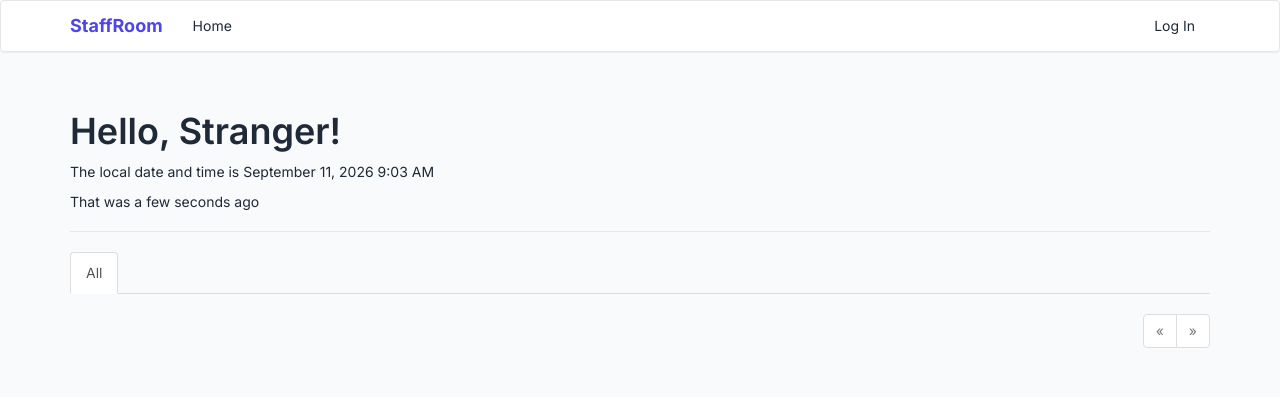
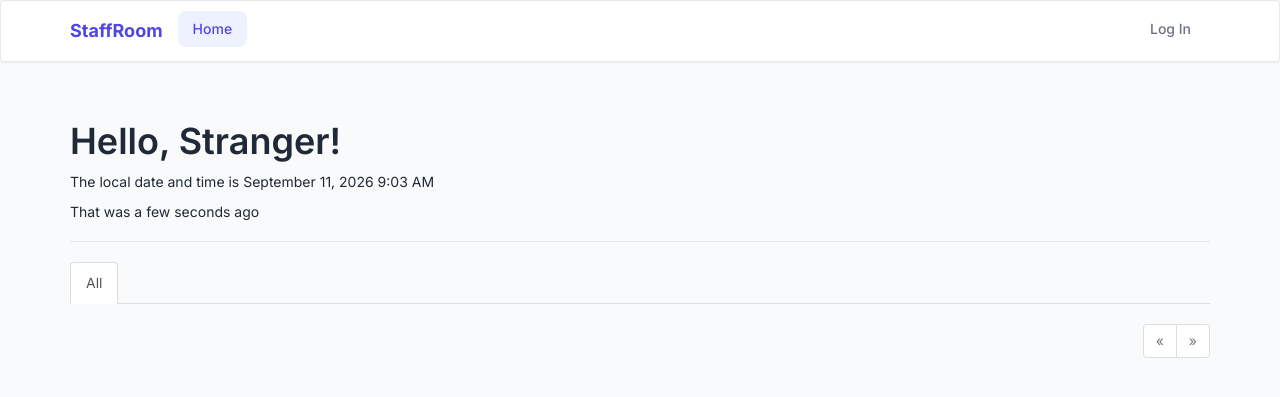
Before and after one commit to mahmoudnasser1561/FlaskForge, a Flask app: page / in a window 1280 px wide. Shown: the top 397 px of the page. Run offline with Flask 3, Linux system fonts and the light colour scheme; data that the repository does not hold is empty; some libraries are stand-ins or nearby versions.

Commit message:
Redesign navbar: modern topbar look, active-state highlighting

```diff
--- a/App/static/styles.css
+++ b/App/static/styles.css
@@ -60,17 +60,32 @@ a:hover, a:focus {
     background-color: var(--color-surface);
     border-color: var(--color-border);
     box-shadow: var(--shadow-sm);
+    min-height: 60px;
 }
 .navbar-inverse .navbar-brand {
     color: var(--color-primary);
     font-weight: 700;
+    height: 60px;
+    line-height: 60px;
+    padding-top: 0;
+    padding-bottom: 0;
 }
 .navbar-inverse .navbar-brand:hover,
 .navbar-inverse .navbar-brand:focus {
     color: var(--color-primary-dark);
 }
+.navbar-inverse .navbar-nav {
+    margin-top: 10px;
+}
+.navbar-inverse .navbar-nav > li {
+    margin-right: 4px;
+}
 .navbar-inverse .navbar-nav > li > a {
-    color: var(--color-text);
+    color: var(--color-text-muted);
+    font-weight: 500;
+    border-radius: var(--radius);
+    padding-top: 8px;
+    padding-bottom: 8px;
     transition: var(--transition);
 }
 .navbar-inverse .navbar-nav > li > a:hover,
--- a/App/templates/base.html
+++ b/App/templates/base.html
@@ -26,22 +26,24 @@
         </div>
         <div class="navbar-collapse collapse">
             <ul class="nav navbar-nav">
-                <li><a href="{{ url_for('main.index') }}">Home</a></li>
+                <li{% if request.endpoint == 'main.index' %} class="active"{% endif %}><a href="{{ url_for('main.index') }}">Home</a></li>
                 {% if current_user.is_authenticated %}
-                <li>
+                <li{% if request.endpoint == 'main.user' and request.view_args.username == current_user.username %} class="active"{% endif %}>
                     <a href="{{ url_for('main.user', username=current_user.username) }}">Profile</a>
                 </li>
                 {% endif %}
             </ul>
             <ul class="nav navbar-nav navbar-right">
                 {% if current_user.can(Permission.MODERATE) %}
-                <li><a href="{{ url_for('main.moderate') }}">Moderate Comments</a></li>
+                <li{% if request.endpoint == 'main.moderate' %} class="active"{% endif %}><a href="{{ url_for('main.moderate') }}">Moderate Comments</a></li>
                 {% endif %}
                 {% if current_user.is_authenticated %}
                 <li class="dropdown notification-dropdown">
                     <a href="#" class="dropdown-toggle" data-toggle="dropdown">
-                        <span class="glyphicon glyphicon-bell"></span>
-                        {% if unread_notification_count %}<span class="badge notification-badge">{{ unread_notification_count }}</span>{% endif %}
+                        <span class="topbar-bell" aria-hidden="true">
+                            <svg viewBox="0 0 24 24" fill="none" stroke="currentColor" stroke-width="1.8"><path d="M18 8a6 6 0 1 0-12 0c0 7-3 9-3 9h18s-3-2-3-9"/><path d="M13.7 21a2 2 0 0 1-3.4 0"/></svg>
+                        </span>
+                        {% if unread_notification_count %}<span class="topbar-ping"></span>{% endif %}
                     </a>
                     <ul class="dropdown-menu notification-menu">
                         {% for n in recent_notifications %}
@@ -55,8 +57,7 @@
                 </li>
                 <li class="dropdown">
                     <a href="#" class="dropdown-toggle" data-toggle="dropdown">
-                        <img src="{{ current_user.gravatar(size=18) }}">
-                        Account <b class="caret"></b>
+                        <img class="topbar-avatar" src="{{ current_user.gravatar(size=28) }}">
                     </a>
                     <ul class="dropdown-menu">
                         <li><a href="{{ url_for('auth.change_password') }}">Change Password</a></li>
```
Also changed, not shown: other parts of App/static/styles.css (+32 -6 lines).
